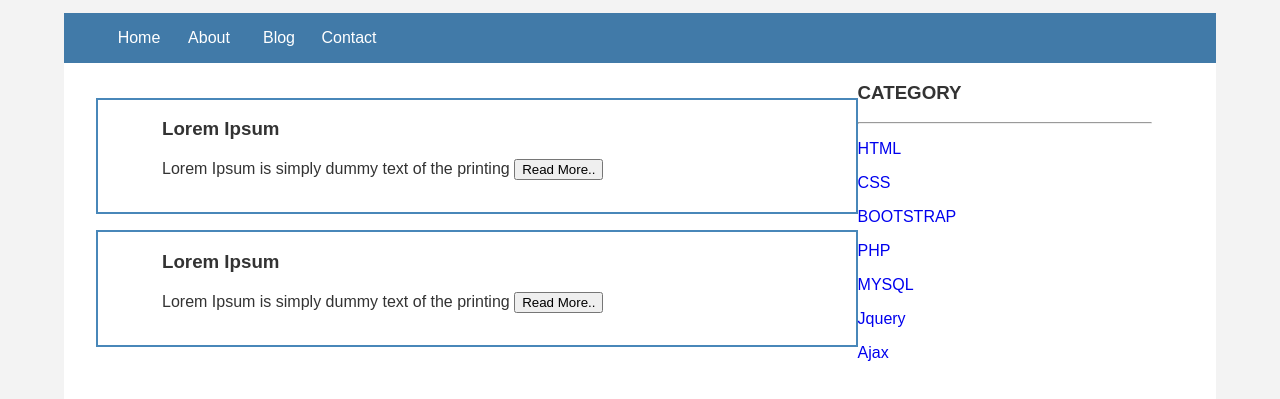
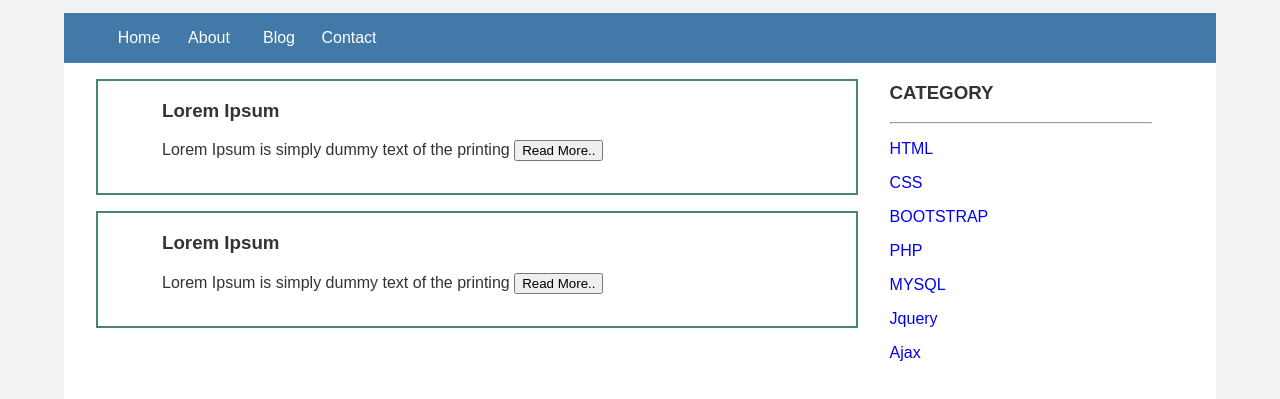
Before and after one commit to ferlitasaputri75/webku, a plain HTML site: page index.html in a window 1280 px wide. Shown: the part 143-542 px from the top of the page. Drawn offline with Linux system fonts and the light colour scheme.

Commit message:
Update style.css

```diff
--- a/style.css
+++ b/style.css
@@ -57,7 +57,7 @@ body{
 }
 
 .border{
-    border:2px solid #4887b9;
+border: 2px solid #488769;
 margin-top:1pc;
 padding-bottom:1pc;
 padding-left:2pc;
@@ -69,22 +69,22 @@ body{
 float:left;
 margin:auto;
 background:#fff;
-    height: 420px;
+height:420px;
 }
 
 .kanan{
-    width:30%
+width: 30%;
 float:left;
 margin:auto;
 background:#fff;
-    height: 420px;
+height:420px;
 }
 
 .undecor{
 text-decoration:none;
 }
 
-.footer{
+.footer {
 width:90%;
 margin:auto;
 height:40px;
@@ -92,4 +92,5 @@ body{
 background:#417aa8;
 color:#fff;
 margin-bottom: 1pc;
+
 }
```
Lines whose indentation alone changed are shown as unchanged.
